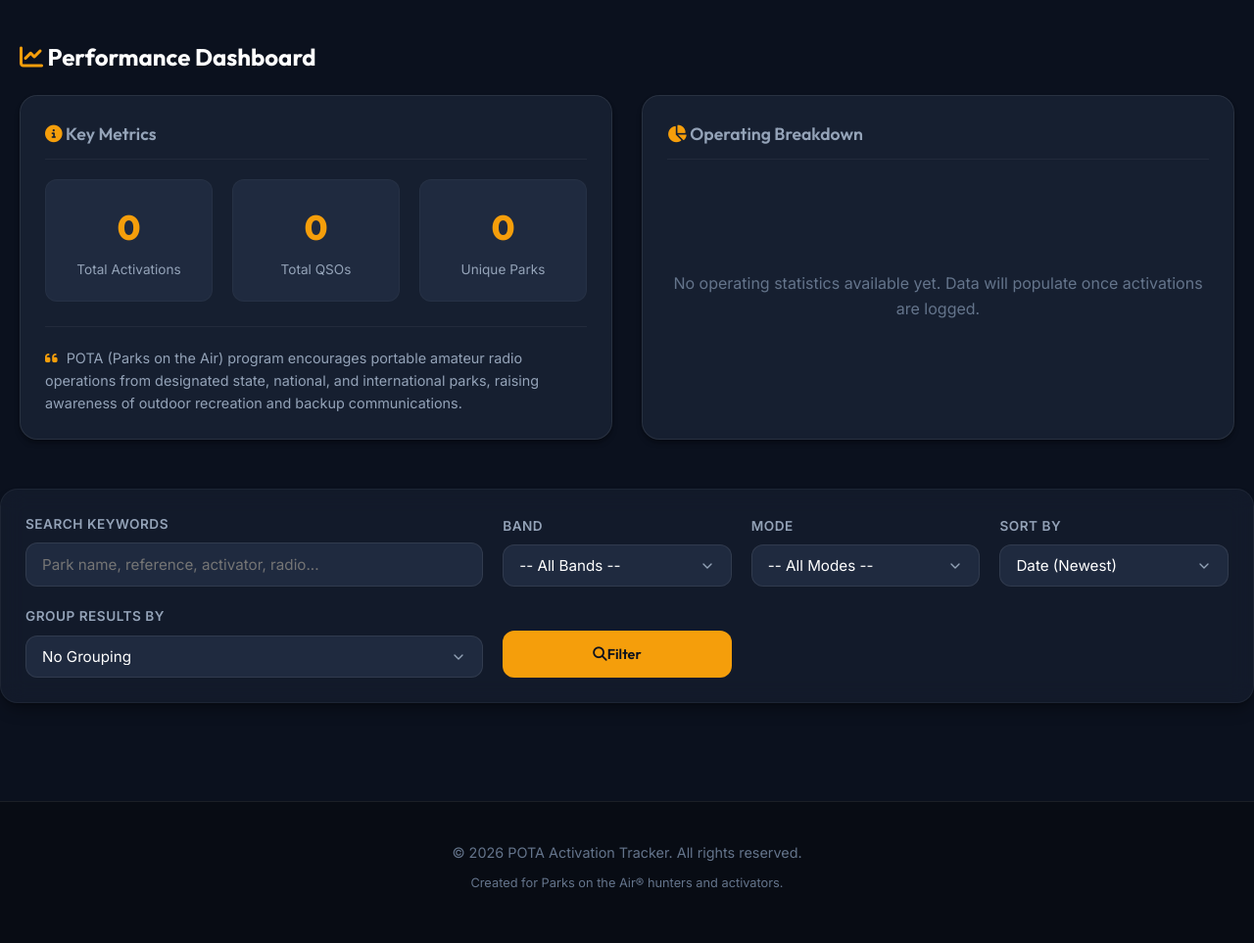
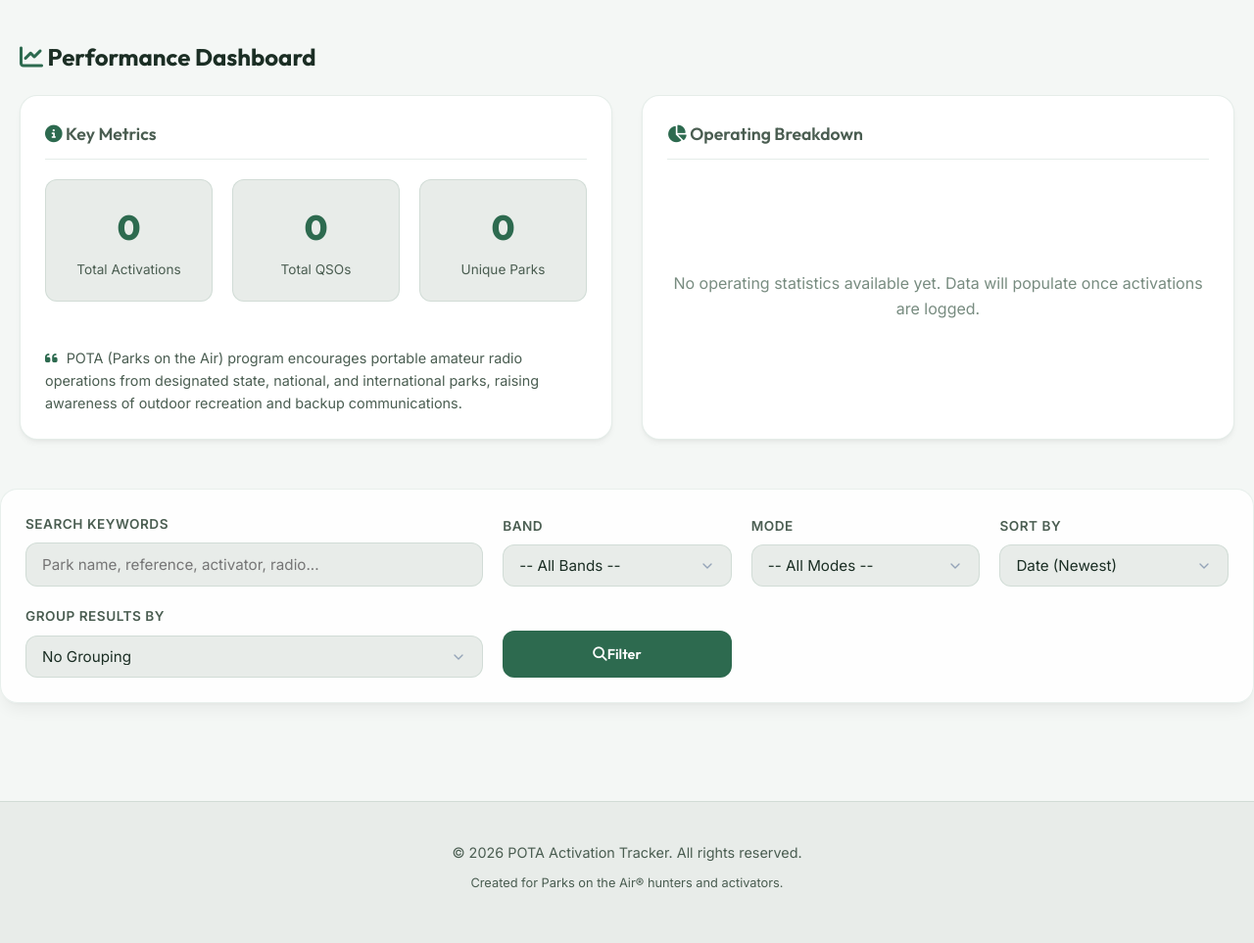
Before and after one commit to PanMarek/potamagic, a PHP site: page / in a window 1280 px wide. Shown: the part 642-1605 px from the top of the page at 98% size. Run offline with PHP 8.4, Linux system fonts and the light colour scheme; a user stored in the database is signed in; data comes from the database, SQL or seed files in the repository; data that the repository does not hold is empty.

Commit message:
Update application styling to clear light mode with outdoor colors

```diff
--- a/css/style.css
+++ b/css/style.css
@@ -1,27 +1,27 @@
 @import url('https://fonts.googleapis.com/css2?family=Inter:wght@300;400;500;600;700&family=Outfit:wght@400;500;600;700;800&display=swap');
 
 :root {
-    --bg-primary: #0b111e;
-    --bg-secondary: #161f30;
-    --bg-tertiary: #1f2a3f;
-    --accent-color: #f59e0b;      /* Amber Orange */
-    --accent-hover: #d97706;
-    --text-primary: #f8fafc;
-    --text-secondary: #94a3b8;
-    --text-muted: #64748b;
-    --success: #10b981;
-    --error: #ef4444;
-    --border-color: rgba(255, 255, 255, 0.08);
-    --border-focus: rgba(245, 158, 11, 0.4);
+    --bg-primary: #f4f7f5;        /* Light sage-tinted gray (mountain mist) */
+    --bg-secondary: #ffffff;      /* Pure white for cards/boxes (sunlight) */
+    --bg-tertiary: #e8ece9;       /* Soft light green-gray (pine needles) */
+    --accent-color: #2d6a4f;      /* Rich Pine Green */
+    --accent-hover: #1b4332;      /* Deep Forest Green */
+    --text-primary: #1b2e24;      /* Dark pine-charcoal for readability */
+    --text-secondary: #4a5d51;    /* Slate-moss gray for secondary text */
+    --text-muted: #788c80;        /* Moss gray for captions/muted text */
+    --success: #2e7d32;           /* Forest success green */
+    --error: #c62828;             /* Dark warning red */
+    --border-color: rgba(45, 106, 79, 0.12); /* Soft green-gray border line */
+    --border-focus: rgba(45, 106, 79, 0.4);
     --font-heading: 'Outfit', sans-serif;
     --font-body: 'Inter', sans-serif;
     --radius-sm: 6px;
     --radius-md: 12px;
     --radius-lg: 18px;
-    --shadow-md: 0 4px 6px -1px rgb(0 0 0 / 0.3), 0 2px 4px -2px rgb(0 0 0 / 0.3);
-    --shadow-lg: 0 10px 15px -3px rgb(0 0 0 / 0.3), 0 4px 6px -4px rgb(0 0 0 / 0.3);
-    --glass-bg: rgba(22, 31, 48, 0.7);
-    --glass-border: rgba(255, 255, 255, 0.05);
+    --shadow-md: 0 4px 6px -1px rgba(0, 0, 0, 0.05), 0 2px 4px -2px rgba(0, 0, 0, 0.05);
+    --shadow-lg: 0 10px 15px -3px rgba(0, 0, 0, 0.05), 0 4px 6px -4px rgba(0, 0, 0, 0.05);
+    --glass-bg: rgba(255, 255, 255, 0.85);
+    --glass-border: rgba(45, 106, 79, 0.1);
 }
 
 * {
@@ -41,7 +41,7 @@ body {
 h1, h2, h3, h4, h5, h6 {
     font-family: var(--font-heading);
     font-weight: 700;
-    color: #ffffff;
+    color: var(--text-primary);
     margin-bottom: 0.5em;
 }
 
@@ -301,7 +301,7 @@ header {
     color: var(--text-secondary);
     margin-bottom: 20px;
     font-weight: 600;
-    border-bottom: 1px solid rgba(255, 255, 255, 0.05);
+    border-bottom: 1px solid var(--border-color);
     padding-bottom: 10px;
 }
 
@@ -316,7 +316,7 @@ header {
     background-color: var(--bg-tertiary);
     padding: 20px 10px;
     border-radius: var(--radius-md);
-    border: 1px solid rgba(255, 255, 255, 0.03);
+    border: 1px solid var(--border-color);
 }
 
 .stat-value {
@@ -381,7 +381,7 @@ header {
     background-color: var(--bg-tertiary);
     border: 1px solid var(--border-color);
     border-radius: var(--radius-md);
-    color: #ffffff;
+    color: var(--text-primary);
     font-family: var(--font-body);
     font-size: 0.95rem;
     padding: 12px 16px;
@@ -584,7 +584,7 @@ select.form-control {
 
 .btn-primary {
     background-color: var(--accent-color);
-    color: var(--bg-primary);
+    color: #ffffff;
     padding: 10px 18px;
 }
 
@@ -848,37 +849,37 @@ tr:hover td {
 }
 
 .badge-admin {
-    background-color: rgba(239, 68, 68, 0.15);
-    color: #f87171;
-    border: 1px solid rgba(239, 68, 68, 0.3);
+    background-color: rgba(198, 40, 40, 0.1);
+    color: #c62828;
+    border: 1px solid rgba(198, 40, 40, 0.25);
 }
 
 .badge-registered {
-    background-color: rgba(245, 158, 11, 0.15);
+    background-color: rgba(45, 106, 79, 0.1);
     color: var(--accent-color);
-    border: 1px solid rgba(245, 158, 11, 0.3);
+    border: 1px solid rgba(45, 106, 79, 0.25);
 }
 
 .badge-verified {
-    background-color: rgba(16, 185, 129, 0.15);
-    color: #34d399;
-    border: 1px solid rgba(16, 185, 129, 0.3);
+    background-color: rgba(46, 125, 50, 0.1);
+    color: #2e7d32;
+    border: 1px solid rgba(46, 125, 50, 0.25);
 }
 
 .badge-unverified {
-    background-color: rgba(239, 68, 68, 0.15);
-    color: #f87171;
-    border: 1px solid rgba(239, 68, 68, 0.3);
+    background-color: rgba(198, 40, 40, 0.1);
+    color: #c62828;
+    border: 1px solid rgba(198, 40, 40, 0.25);
 }
 
 /* Footer styling */
 footer {
-    background-color: #080c14;
+    background-color: var(--bg-tertiary);
     border-top: 1px solid var(--border-color);
     padding: 40px 0;
     margin-top: auto;
     text-align: center;
-    color: var(--text-muted);
+    color: var(--text-secondary);
     font-size: 0.9rem;
 }
 
--- a/includes/header.php
+++ b/includes/header.php
@@ -72,7 +72,7 @@ $is_verified = $is_logged_in ? $_SESSION['is_verified'] : 0;
 
         // Show simulated verification link if available in session
         if (isset($_SESSION['last_verification_link'])) {
-            echo '<br><strong>Local Testing Link:</strong> <a href="' . $_SESSION['last_verification_link'] . '" style="color: #ffffff; text-decoration: underline;">Verify Account Now</a>';
+            echo '<br><strong>Local Testing Link:</strong> <a href="' . $_SESSION['last_verification_link'] . '" style="color: inherit; text-decoration: underline;">Verify Account Now</a>';
         }
         echo '</div>';
     }
--- a/index.php
+++ b/index.php
@@ -425,15 +425,15 @@ require_once __DIR__ . '/includes/header.php';
                         datasets: [{
                             data: modeValues,
                             backgroundColor: [
-                                '#f59e0b', // Amber Orange
-                                '#10b981', // Success Green
-                                '#3b82f6', // Blue
-                                '#8b5cf6', // Violet
-                                '#ec4899', // Pink
-                                '#64748b'  // Slate
+                                '#2d6a4f', // Pine Green
+                                '#d97706', // Earthy Amber
+                                '#3a86c8', // Lake Blue
+                                '#8c7853', // Earthy Sand
+                                '#52b788', // Moss Green
+                                '#788c80'  // Sage Grey
                             ],
                             borderWidth: 1,
-                            borderColor: '#161f30'
+                            borderColor: '#ffffff'
                         }]
                     },
                     options: {
@@ -443,7 +443,7 @@ require_once __DIR__ . '/includes/header.php';
                             legend: {
                                 position: 'right',
                                 labels: {
-                                    color: '#94a3b8',
+                                    color: '#4a5d51',
                                     font: {
                                         family: 'Inter',
                                         size: 11
```
Also changed, not shown: other parts of css/style.css (+33 -32 lines).
